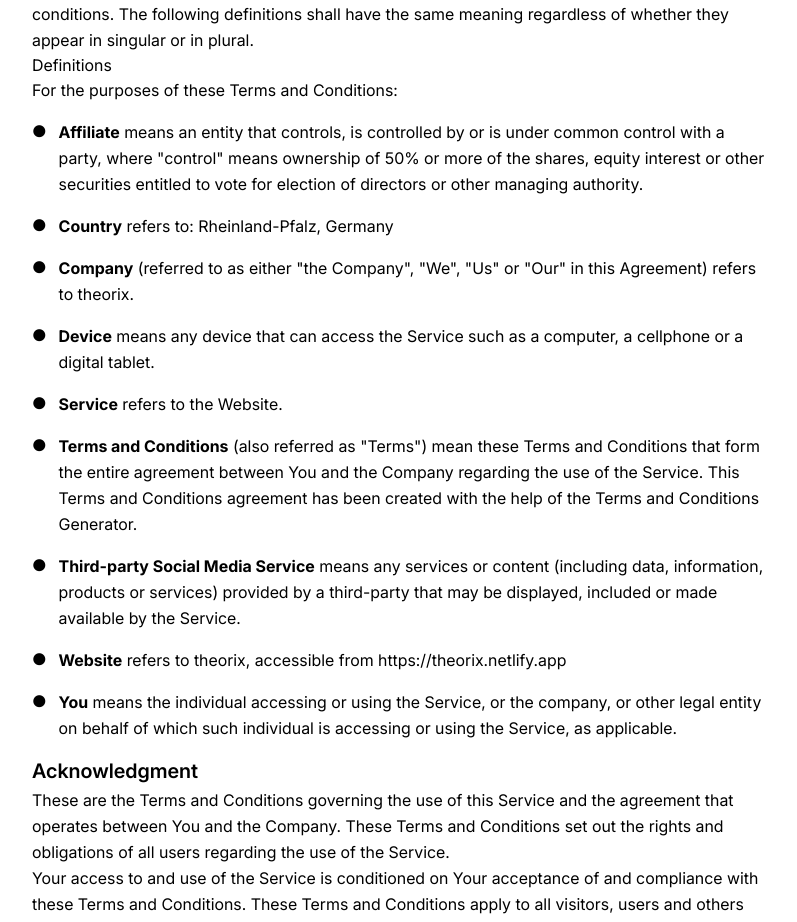
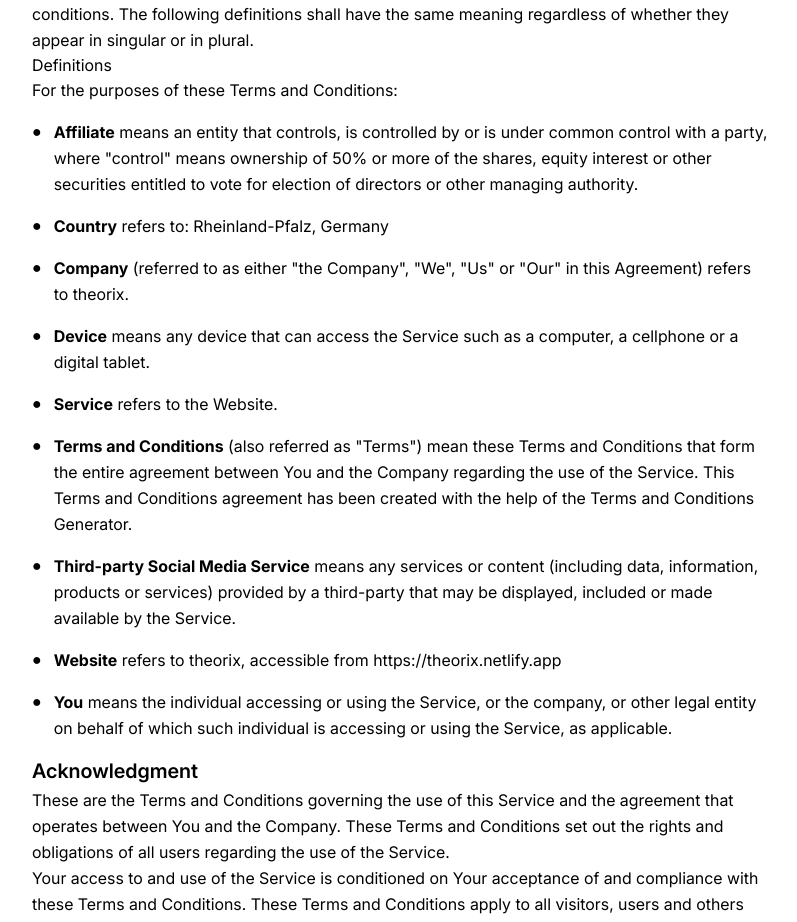
Before and after one commit to LucaJahnen/theorix, a React (Vite) app: page /terms-of-service in a window 1280 px wide. Shown: the part 329-1251 px from the top of the page, without its empty margins (240-1037 px from the left). Built offline with nearby package versions, Linux system fonts and the light colour scheme.

Commit message:
implementing react helmet

```diff
--- a/package.json
+++ b/package.json
@@ -24,6 +24,7 @@
     "lucide-react": "^0.453.0",
     "react": "^18.3.1",
     "react-dom": "^18.3.1",
+    "react-helmet": "^6.1.0",
     "react-icons": "^5.3.0",
     "react-router-dom": "^6.28.0",
     "tailwind-merge": "^2.5.4",
@@ -35,6 +36,7 @@
     "@types/node": "^22.7.6",
     "@types/react": "^18.3.10",
     "@types/react-dom": "^18.3.0",
+    "@types/react-helmet": "^6.1.11",
     "@vitejs/plugin-react": "^4.3.2",
     "autoprefixer": "^10.4.20",
     "eslint": "^9.11.1",
--- a/src/components/Card/index.tsx
+++ b/src/components/Card/index.tsx
@@ -6,7 +6,7 @@ interface CardProps {
 
 const Card: React.FC<CardProps> = ({children }) => {
   return (
-    <section className="pr-3 pt-4 pl-4 pb-6 mb-7 bg-green-400 bg-opacity-30 w-[100vw] translate-x-[-1rem] border-l-4 border-green-500 lg:w-[100%] lg:translate-x-0">
+    <section className="pr-3 pt-4 pl-4 pb-6 mb-7 bg-indigo-400 bg-opacity-30 w-[100vw] translate-x-[-1rem] border-l-4 border-indigo-500 lg:w-[100%] lg:translate-x-0">
         {children}
     </section>
   )
--- a/src/components/Navbar/index.tsx
+++ b/src/components/Navbar/index.tsx
@@ -15,7 +15,7 @@ import { useTheme } from "@/hooks/useTheme"
 import { AnimatePresence, motion, usePresence } from 'framer-motion'
 import { useEffect } from 'react'
 
-const Navbar = () => {
+const Navbar: React.FC = () => {
     const [visible, setVisible] = useState<boolean>(false)
     const { theme, toggleTheme } = useTheme()
 
--- a/src/pages/building-chords/index.tsx
+++ b/src/pages/building-chords/index.tsx
@@ -2,6 +2,7 @@ import Navbar from "@/components/Navbar"
 import Footer from "@/components/Footer"
 import { Link } from "react-router-dom"
 import { useEffect, useRef } from "react"
+import { Helmet } from "react-helmet"
 import Vex from "vexflow"
 const { Renderer, Stave, StaveNote, Voice, Formatter, Accidental } = Vex.Flow
 
@@ -85,6 +86,10 @@ const BuildingChords: React.FC = () => {
 
     return (
         <>
+            <Helmet>
+                <title>Building Chords</title>
+                <meta name="description" content="This article helps you understand chords and offers an excercise you can try." />
+            </Helmet>
             <Navbar />
             <div className="px-4 pt-8 lg:w-[60%] lg:block lg:m-auto">
                 <h1 className="text-2xl font-semibold pb-6 lg:text-3xl">Building Chords</h1>
--- a/src/pages/building-intervals/index.tsx
+++ b/src/pages/building-intervals/index.tsx
@@ -2,10 +2,15 @@ import Navbar from "@/components/Navbar"
 import Footer from "@/components/Footer"
 import Card from "@/components/Card"
 import { Link } from "react-router-dom"
+import { Helmet } from "react-helmet"
 
 const BuildingIntervals = () => {
   return (
     <>
+        <Helmet>
+            <title>Building Intervals</title>
+            <meta name="description" content="This article helps you understand intervals and offers an excercise you can try." />
+        </Helmet>
         <Navbar />
         <div className="px-4 pt-6 lg:w-[60%] lg:block lg:m-auto">
             <h1 className="text-2xl font-semibold pb-6 lg:text-3xl">Building Intervals</h1>
--- a/src/pages/privacy-policy/index.tsx
+++ b/src/pages/privacy-policy/index.tsx
@@ -1,10 +1,15 @@
 import Navbar from "@/components/Navbar"
 import Footer from "@/components/Footer"
+import { Helmet } from "react-helmet"
 
 
 const PrivacyPolicy: React.FC = () => {
     return (
         <>
+            <Helmet>
+                <title>Privacy Policy</title>
+                <meta name="description" content="This privacy policy helps you understand which information we collect and why we collect it." />
+            </Helmet>
             <Navbar />
             <div className="px-4 pt-8 lg:w-[60%] lg:block lg:m-auto">
                 <h1 className="text-2xl font-semibold pb-6 lg:text-3xl">Privacy Policy</h1>
--- a/src/pages/terms-of-service/index.tsx
+++ b/src/pages/terms-of-service/index.tsx
@@ -1,9 +1,14 @@
 import Navbar from "@/components/Navbar"
 import Footer from "@/components/Footer"
+import { Helmet } from "react-helmet"
 
 const TermsOfService: React.FC = () => {
     return (
         <>
+            <Helmet>
+                <title>Terms and Conditions</title>
+                <meta name="description" content="This page states the terms and conditions for using this website." />
+            </Helmet>
             <Navbar />
             <div className="px-4 pt-4 lg:w-[60%] lg:block lg:m-auto">
             <h1 className="text-2xl font-semibold pb-3 lg:text-3xl">Terms and Conditions</h1>
@@ -15,31 +20,31 @@ const TermsOfService: React.FC = () => {
             <h3>Definitions</h3>
             <p className="leading-relaxed">For the purposes of these Terms and Conditions:</p>
             <ul className="list-disc list-inside">
-                <li className="mb-4 mt-4 flex baseline before:inline-flex before:content-['\25CF'] before:pr-3">
+                <li className="mb-4 mt-4 flex baseline before:inline-flex before:content-['\25CF'] before:pr-3 before:font-sans">
                     <p className="leading-relaxed"><strong>Affiliate</strong> means an entity that controls, is controlled by or is under common control with a party, where &quot;control&quot; means ownership of 50% or more of the shares, equity interest or other securities entitled to vote for election of directors or other managing authority.</p>
                 </li>
-                <li className="mb-4 mt-4 flex baseline before:inline-flex before:content-['\25CF'] before:pr-3">
+                <li className="mb-4 mt-4 flex baseline before:inline-flex before:content-['\25CF'] before:pr-3 before:font-sans">
                     <p className="leading-relaxed"><strong>Country</strong> refers to: Rheinland-Pfalz,  Germany</p>
                 </li>
-                <li className="mb-4 mt-4 flex baseline before:inline-flex before:content-['\25CF'] before:pr-3">
+                <li className="mb-4 mt-4 flex baseline before:inline-flex before:content-['\25CF'] before:pr-3 before:font-sans">
                     <p className="leading-relaxed"><strong>Company</strong> (referred to as either &quot;the Company&quot;, &quot;We&quot;, &quot;Us&quot; or &quot;Our&quot; in this Agreement) refers to theorix.</p>
                 </li>
-                <li className="mb-4 mt-4 flex baseline before:inline-flex before:content-['\25CF'] before:pr-3">
+                <li className="mb-4 mt-4 flex baseline before:inline-flex before:content-['\25CF'] before:pr-3 before:font-sans">
                     <p className="leading-relaxed"><strong>Device</strong> means any device that can access the Service such as a computer, a cellphone or a digital tablet.</p>
                 </li>
-                <li className="mb-4 mt-4 flex baseline before:inline-flex before:content-['\25CF'] before:pr-3">
+                <li className="mb-4 mt-4 flex baseline before:inline-flex before:content-['\25CF'] before:pr-3 before:font-sans">
                     <p className="leading-relaxed"><strong>Service</strong> refers to the Website.</p>
                 </li>
-                <li className="mb-4 mt-4 flex baseline before:inline-flex before:content-['\25CF'] before:pr-3">
+                <li className="mb-4 mt-4 flex baseline before:inline-flex before:content-['\25CF'] before:pr-3 before:font-sans">
                     <p className="leading-relaxed"><strong>Terms and Conditions</strong> (also referred as &quot;Terms&quot;) mean these Terms and Conditions that form the entire agreement between You and the Company regarding the use of the Service. This Terms and Conditions agreement has been created with the help of the <a href="https://www.termsfeed.com/terms-conditions-generator/" target="_blank">Terms and Conditions Generator</a>.</p>
                 </li>
-                <li className="mb-4 mt-4 flex baseline before:inline-flex before:content-['\25CF'] before:pr-3">
+                <li className="mb-4 mt-4 flex baseline before:inline-flex before:content-['\25CF'] before:pr-3 before:font-sans">
                     <p className="leading-relaxed"><strong>Third-party Social Media Service</strong> means any services or content (including data, information, products or services) provided by a third-party that may be displayed, included or made available by the Service.</p>
                 </li>
-                <li className="mb-4 mt-4 flex baseline before:inline-flex before:content-['\25CF'] before:pr-3">
+                <li className="mb-4 mt-4 flex baseline before:inline-flex before:content-['\25CF'] before:pr-3 before:font-sans">
                     <p className="leading-relaxed"><strong>Website</strong> refers to theorix, accessible from <a href="https://theorix.netlify.app" rel="external nofollow noopener" target="_blank">https://theorix.netlify.app</a></p>
                 </li>
-                <li className="mb-4 mt-4 flex baseline before:inline-flex before:content-['\25CF'] before:pr-3">
+                <li className="mb-4 mt-4 flex baseline before:inline-flex before:content-['\25CF'] before:pr-3 before:font-sans">
                     <p className="leading-relaxed"><strong>You</strong> means the individual accessing or using the Service, or the company, or other legal entity on behalf of which such individual is accessing or using the Service, as applicable.</p>
                 </li>
             </ul>
```
Also changed, not shown: src/App.tsx (+6 -6 lines), src/pages/chord-quiz/index.tsx (+7 -3 lines), src/pages/dictionary/index.tsx (+5 -21 lines), src/pages/interval-quiz/index.tsx (+7 -2 lines), src/pages/metronome/index.tsx (+6 -1 lines), 1 other file (tests, documents, lock files or other folders).
